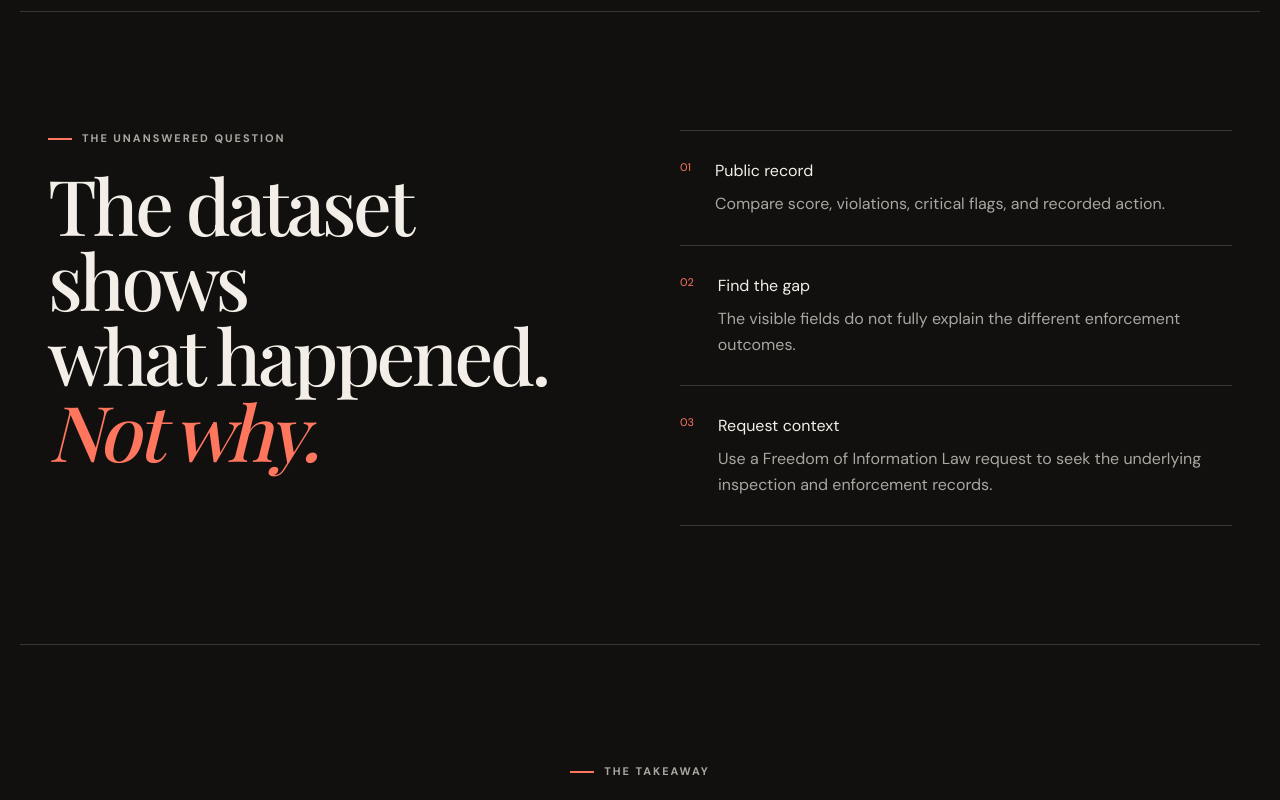
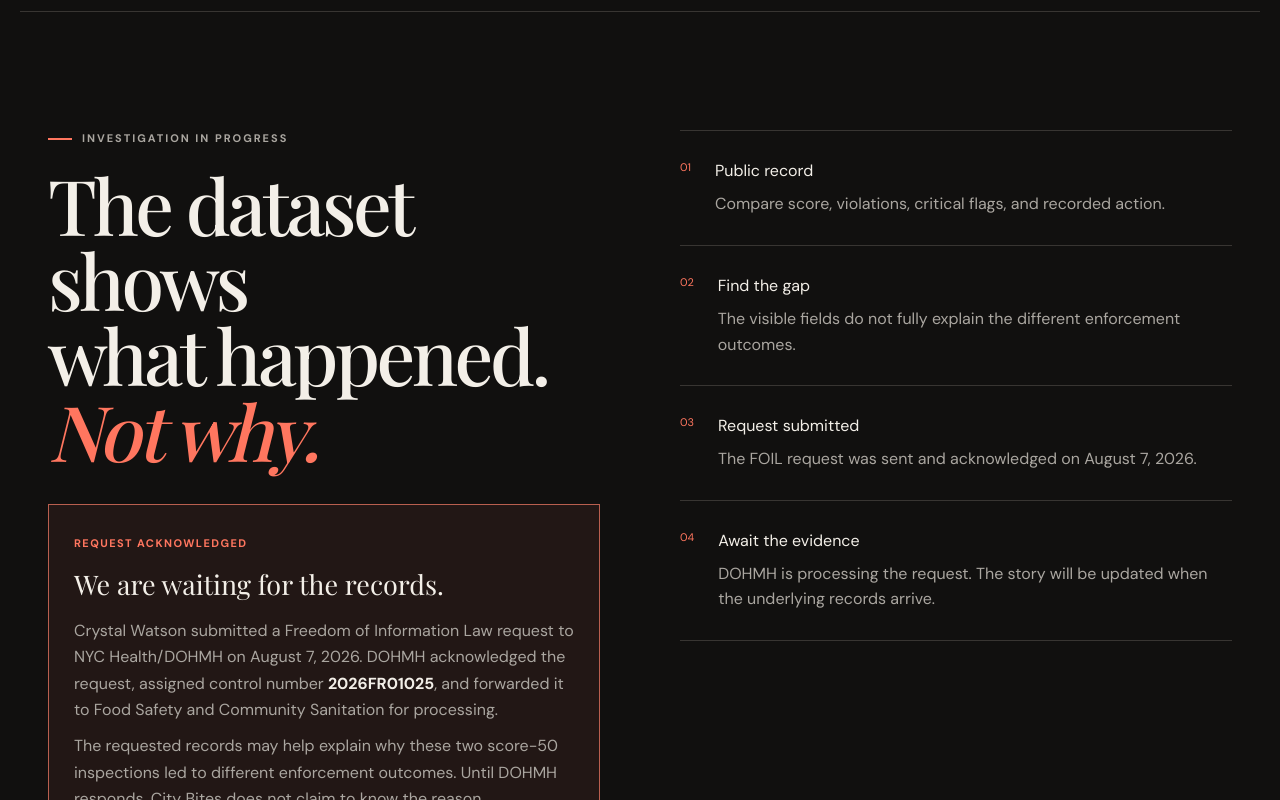
Before and after one commit to crystalwatson-art/city-bites, a Next.js app: page / in a window 1280 px wide. Shown: the part 4480-5280 px from the top of the page. Built offline with nearby package versions, Linux system fonts and the light colour scheme; a web font is replaced by a local one.

Commit message:
Show acknowledged FOIL request status

```diff
--- a/app/globals.css
+++ b/app/globals.css
@@ -88,7 +88,7 @@ h2 { margin:20px 0 0; font-size:clamp(46px,6vw,80px); line-height:.98; letter-sp
 .lens-visual.violations { grid-template-columns:100px 1fr; gap:22px 15px; place-items:center start; }.lens-visual.violations span { color:var(--muted); font-size:12px; }.lens-visual.violations b { width:var(--w); padding:13px; background:linear-gradient(90deg,var(--coral),#d94e75); color:white; }
 .question-mark { width:150px; height:150px; border:1px solid var(--teal); color:var(--teal); border-radius:50%; display:grid; place-items:center; font-family:var(--font-serif); font-size:100px; }
 .lens-body { color:var(--muted); line-height:1.7; margin:26px 0 0; }
-.investigation { border-top:1px solid var(--line); display:grid; grid-template-columns:1fr 1fr; gap:80px; }.steps article { display:flex; gap:24px; padding:28px 0; border-top:1px solid var(--line); }.steps article:last-child { border-bottom:1px solid var(--line); }.steps>article>span { color:var(--coral); font-size:11px; }.steps h3 { margin:0 0 8px; }.steps p { margin:0; color:var(--muted); line-height:1.6; }
+.investigation { border-top:1px solid var(--line); display:grid; grid-template-columns:1fr 1fr; gap:80px; }.foil-status { margin-top:36px; padding:25px; border:1px solid color-mix(in srgb,var(--coral) 65%,var(--line)); background:color-mix(in srgb,var(--coral) 7%,transparent); }.foil-status-label { display:inline-block; margin-bottom:13px; color:var(--coral); font-size:11px; font-weight:700; letter-spacing:.13em; text-transform:uppercase; }.foil-status h3 { margin:0 0 13px; font-family:var(--font-serif); font-size:27px; }.foil-status p { margin:10px 0 0; color:var(--muted); line-height:1.65; }.foil-status strong { color:var(--ink); }.steps article { display:flex; gap:24px; padding:28px 0; border-top:1px solid var(--line); }.steps article:last-child { border-bottom:1px solid var(--line); }.steps>article>span { color:var(--coral); font-size:11px; }.steps h3 { margin:0 0 8px; }.steps p { margin:0; color:var(--muted); line-height:1.6; }
 .takeaway { border-top:1px solid var(--line); text-align:center; }.takeaway .kicker { justify-content:center; }.takeaway blockquote { font-size:clamp(42px,6vw,75px); line-height:1.08; margin:35px 0; }.takeaway>p:not(.kicker) { max-width:700px; margin:0 auto; color:var(--muted); line-height:1.7; }.source-links { margin-top:40px; display:flex; justify-content:center; gap:16px; flex-wrap:wrap; }.source-links a { color:var(--ink); border:1px solid var(--line); padding:14px 18px; text-decoration:none; font-size:12px; }.source-links a:hover { border-color:var(--coral); }
 footer { max-width:1240px; margin:auto; padding:35px 28px; border-top:1px solid var(--line); display:flex; justify-content:space-between; color:var(--muted); font-size:11px; } footer span { color:var(--ink); font-weight:700; }
 .back-to-top { position:fixed; right:24px; bottom:24px; z-index:60; width:52px; height:52px; display:grid; place-items:center; border:1px solid color-mix(in srgb,var(--coral) 75%,white); border-radius:50%; background:var(--coral); color:#fff; box-shadow:0 12px 30px #0007; cursor:pointer; font-size:25px; font-weight:800; text-decoration:none; opacity:0; visibility:hidden; transform:translateY(12px); transition:opacity .2s ease,transform .2s ease,visibility .2s ease,background .2s ease; }
--- a/app/page.tsx
+++ b/app/page.tsx
@@ -216,13 +216,20 @@ export default function Home() {
 
       <section className="investigation section" id="investigation">
         <div className="investigation-copy">
-          <p className="kicker"><span /> The unanswered question</p>
+          <p className="kicker"><span /> Investigation in progress</p>
           <h2>The dataset shows<br />what happened.<br /><em>Not why.</em></h2>
+          <div className="foil-status" aria-label="FOIL request status">
+            <span className="foil-status-label">Request acknowledged</span>
+            <h3>We are waiting for the records.</h3>
+            <p>Crystal Watson submitted a Freedom of Information Law request to NYC Health/DOHMH on August 7, 2026. DOHMH acknowledged the request, assigned control number <strong>2026FR01025</strong>, and forwarded it to Food Safety and Community Sanitation for processing.</p>
+            <p>The requested records may help explain why these two score-50 inspections led to different enforcement outcomes. Until DOHMH responds, City Bites does not claim to know the reason.</p>
+          </div>
         </div>
         <div className="steps">
           <article><span>01</span><div><h3>Public record</h3><p>Compare score, violations, critical flags, and recorded action.</p></div></article>
           <article><span>02</span><div><h3>Find the gap</h3><p>The visible fields do not fully explain the different enforcement outcomes.</p></div></article>
-          <article><span>03</span><div><h3>Request context</h3><p>Use a Freedom of Information Law request to seek the underlying inspection and enforcement records.</p></div></article>
+          <article><span>03</span><div><h3>Request submitted</h3><p>The FOIL request was sent and acknowledged on August 7, 2026.</p></div></article>
+          <article><span>04</span><div><h3>Await the evidence</h3><p>DOHMH is processing the request. The story will be updated when the underlying records arrive.</p></div></article>
         </div>
       </section>
 
```
